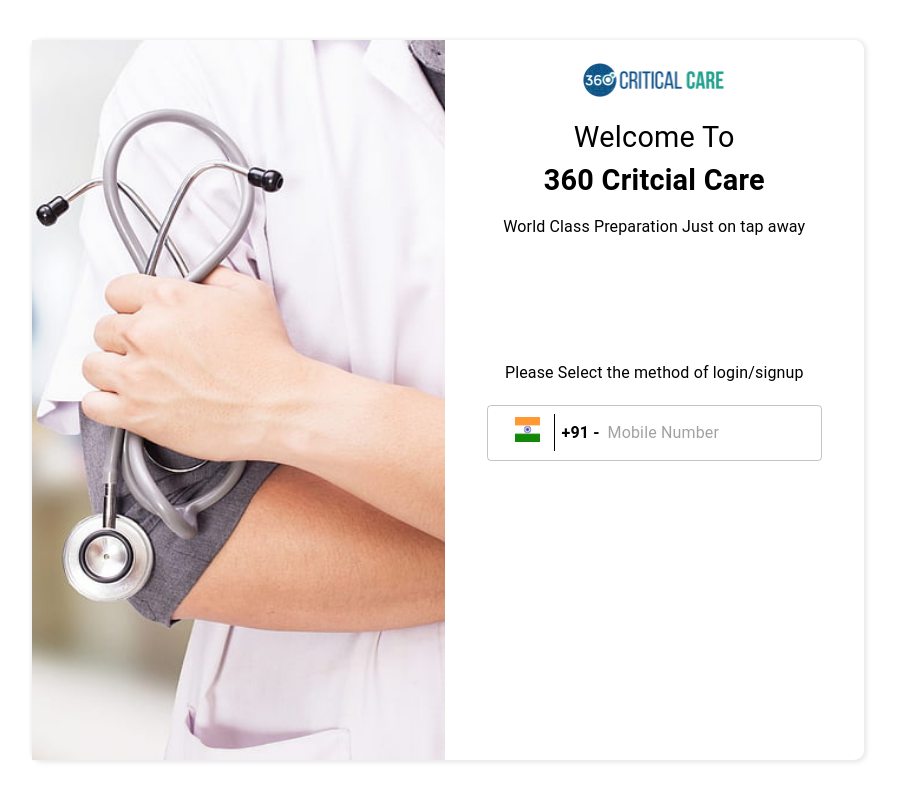
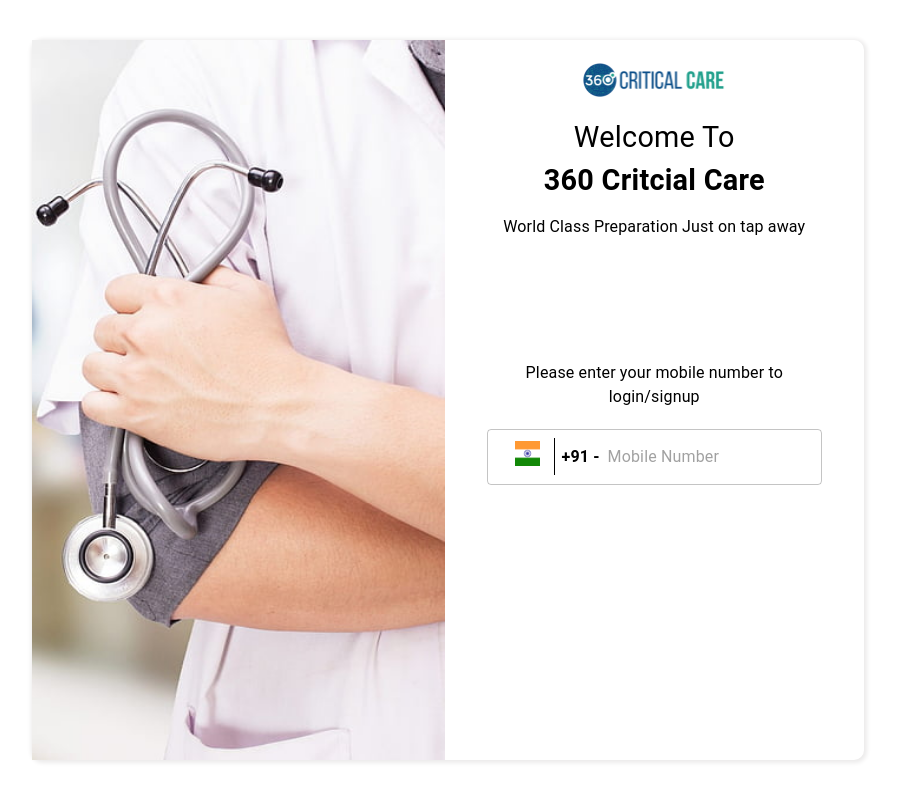
Before and after one commit to vidhichandrakar/CriticalCare-Application, a React (Create React App) app: page / in a window 1280 px wide. Shown: the whole page, without its empty margins (192-1089 px from the left). Built offline with nearby package versions, Linux system fonts and the light colour scheme.

Commit message:
text change

```diff
--- a/src/Components/LoginComponent/RightLoginSteps/PhoneNumberLogin.js
+++ b/src/Components/LoginComponent/RightLoginSteps/PhoneNumberLogin.js
@@ -9,7 +9,7 @@
     <>
     <RightTextBox/>
     <Box className="rightBottomBox">
-    <Typography className="loginText">Please Select the method of login/signup</Typography>
+    <Typography className="loginText">Please enter your mobile number to login/signup</Typography>
 
     <TextField
         id="input-with-icon-textfield"
```
